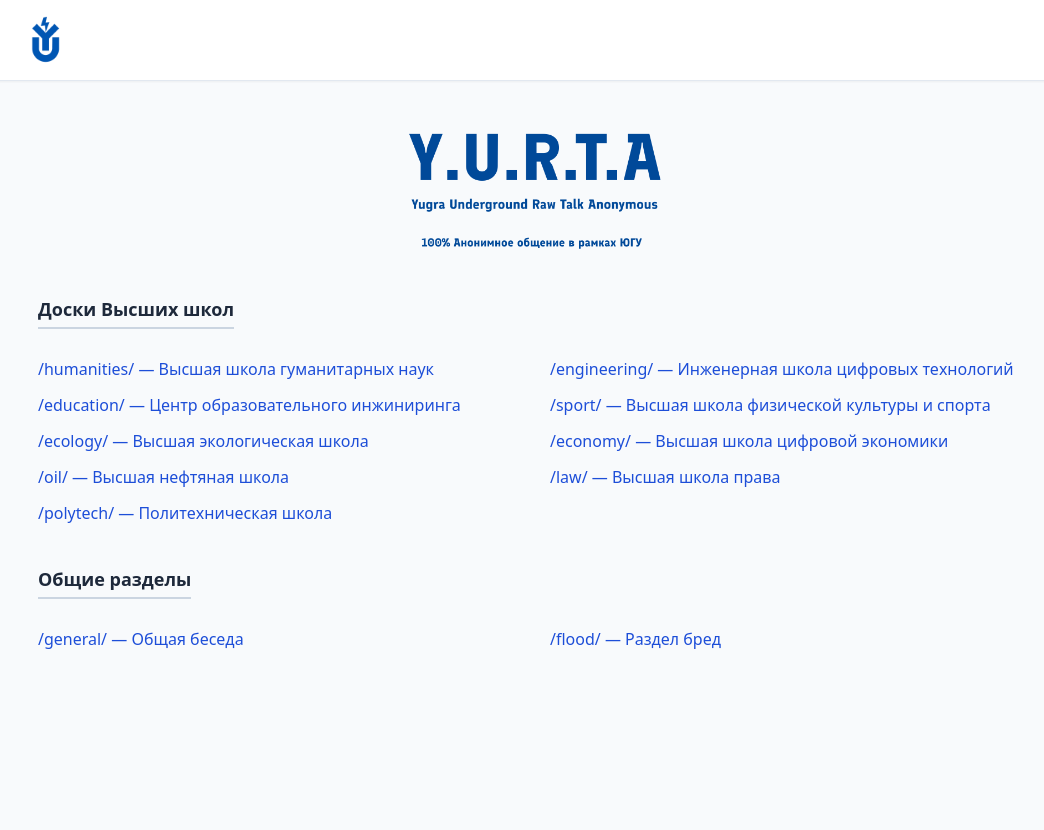
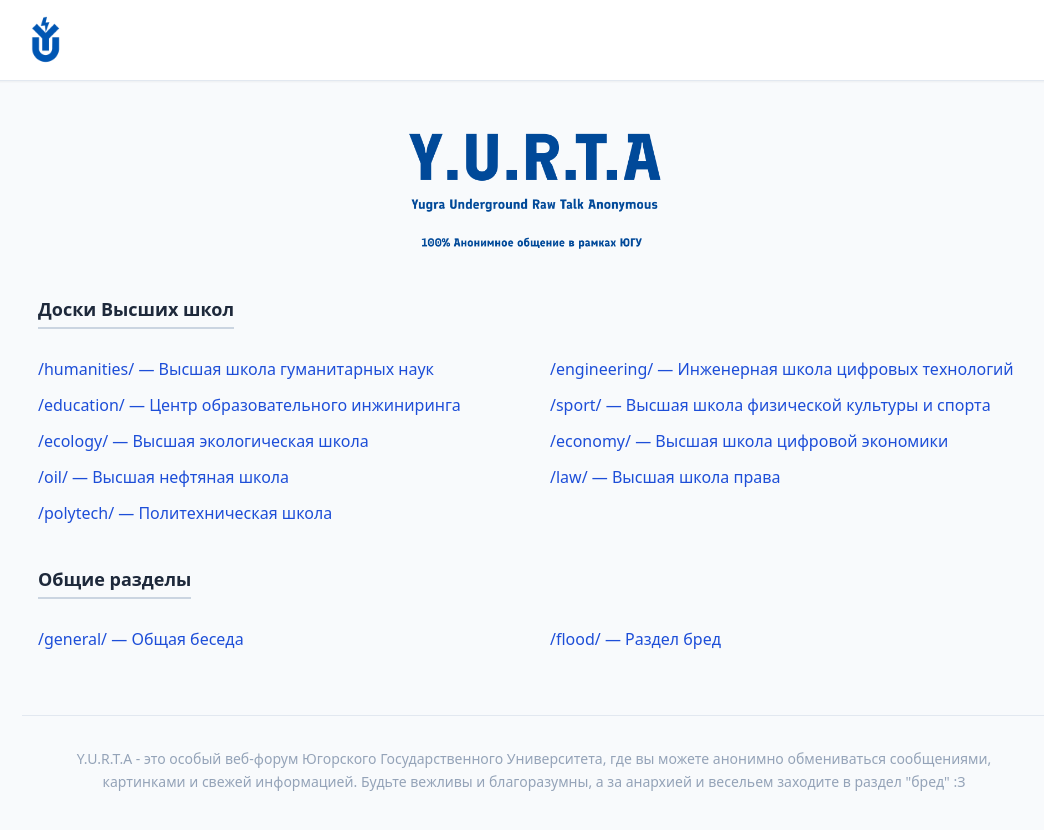
Before and after one commit to Maratico228/Y.U.R.T.A, a Next.js app: page / in a window 1280 px wide. Shown: the top 830 px of the page, without its empty margins (106-1150 px from the left). Before the commit the page ends 800 px from the top, so only its background shows below. Built offline with nearby package versions, Linux system fonts and the light colour scheme.

Commit message:
Update page.tsx

```diff
--- a/app/page.tsx
+++ b/app/page.tsx
@@ -12,9 +12,9 @@ export default function Home() {
   ];
 
   return (
-    <main className="min-h-screen bg-slate-50 text-slate-900 pb-20 font-sans">
+    <main className="min-h-screen bg-slate-50 text-slate-900 pb-20 font-sans flex flex-col">
 
-      {/* 1. Шапка с логотипом (без текста) */}
+      {/* 1. Шапка с логотипом */}
       <header className="bg-white border-b border-slate-200 py-4 px-4 shadow-sm">
         <div className="max-w-5xl mx-auto flex items-center gap-4">
           <img
@@ -35,7 +35,7 @@ export default function Home() {
       </div>
 
       {/* 3. Основной контент */}
-      <div className="max-w-5xl mx-auto px-4">
+      <div className="max-w-5xl mx-auto px-4 flex-grow w-full">
 
         {/* Список школ */}
         <div className="mb-10">
@@ -82,6 +82,14 @@ export default function Home() {
         </div>
 
       </div>
+
+      {/* 4. Подвал с описанием */}
+      <footer className="max-w-5xl mx-auto px-4 w-full mt-16 pt-8 border-t border-slate-200">
+        <p className="text-sm text-slate-400 leading-relaxed text-center">
+          Y.U.R.T.A - это особый веб-форум Югорского Государственного Университета, где вы можете анонимно обмениваться сообщениями, картинками и свежей информацией. Будьте вежливы и благоразумны, а за анархией и весельем заходите в раздел "бред" :З
+        </p>
+      </footer>
+
     </main>
   );
 }
```
